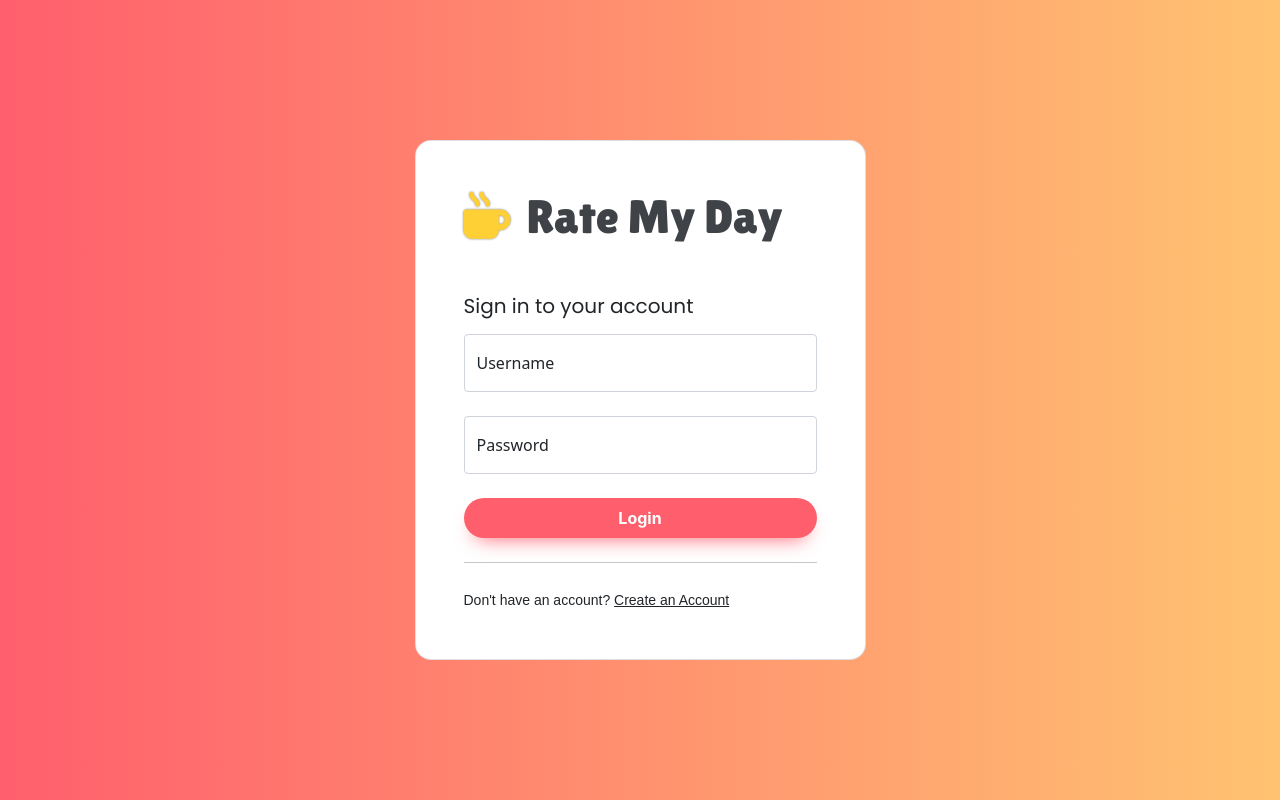
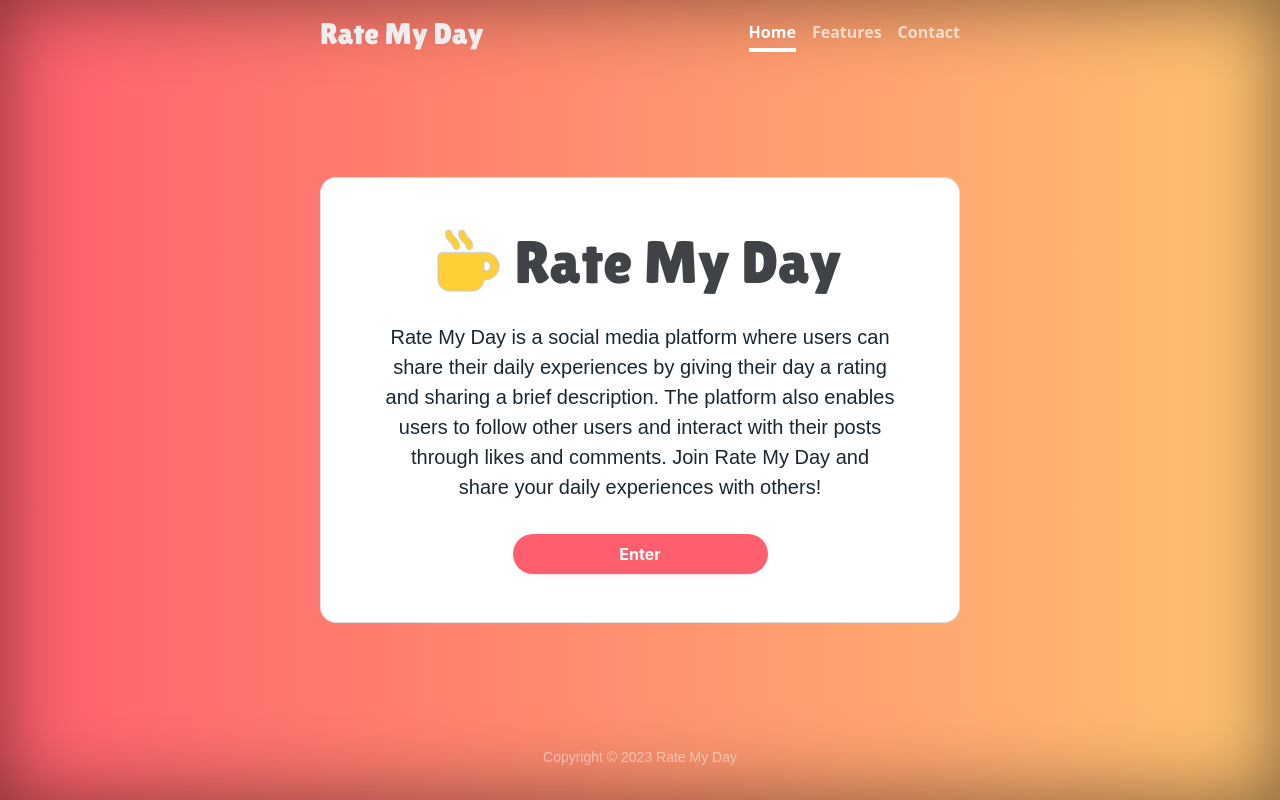
Before and after one commit to caitlinlamirez/Blog-Website, a Django app: page / in a window 1280 px wide. Run offline with Django 4.2, Linux system fonts and the light colour scheme; some libraries are stand-ins or nearby versions.

Commit message:
Added landing page

```diff
--- a/landing/static/css/style.css
+++ b/landing/static/css/style.css
@@ -1,4 +1,106 @@
+/* --------------------- LANDING PAGE --------------------------- */
+
+.lead{
+    color:#192733;
+}
+
+.btn-landing{
+    min-width: 50%;
+    background: #FF5F6D;
+    border-radius: 999px;
+    box-shadow: #FF5F6D 0 10px 10px -15px;
+    box-sizing: border-box;
+    color: #FFFFFF;
+    cursor: pointer;
+    font-family: Inter,Helvetica,"Apple Color Emoji","Segoe UI Emoji",NotoColorEmoji,"Noto Color Emoji","Segoe UI Symbol","Android Emoji",EmojiSymbols,-apple-system,system-ui,"Segoe UI",Roboto,"Helvetica Neue","Noto Sans",sans-serif;
+    font-size: 16px;
+    font-weight: 700;
+    line-height: 24px;
+    opacity: 1;
+    outline: 0 solid transparent;
+    padding: 8px 18px;
+    user-select: none;
+    -webkit-user-select: none;
+    touch-action: manipulation;
+    word-break: break-word;
+    border: 0;
+    text-decoration: none;
+    text-align: center;
+}
+
+.btn-landing:hover{
+    background: #ff7984;
+    color:#192733;
+}
+
+.landing-text {
+  box-shadow: inset 0 0 5rem rgba(0, 0, 0, .5);
+}
+
+.cover-container {
+  max-width: 42em;
+}
+
+h1.landing-logo{
+    font-family: 'Lilita One', cursive;
+    font-size:60px;
+    color:#3f4246;
+}
+
+h3.landing-logo{
+    font-family: 'Lilita One', cursive;
+    font-size:30px;
+    color:#eee;
+}
+
+.no-text-decor {
+    text-decoration: none;
+}
+
+/*
+ * Header
+ */
+
+.nav-masthead .nav-link {
+  padding: .25rem 0;
+  font-weight: 700;
+  color: rgba(255, 255, 255, 0.672);
+  background-color: transparent;
+  border-bottom: .25rem solid transparent;
+}
+
+.nav-masthead .nav-link:hover,
+.nav-masthead .nav-link:focus {
+  border-bottom-color: rgba(255, 255, 255, .25);
+}
+
+.nav-masthead .nav-link + .nav-link {
+  margin-left: 1rem;
+}
+
+.nav-masthead .active {
+  color: #fff;
+  border-bottom-color: #fff;
+}
+
+
 /* --------------------- LOG IN PAGE ---------------------------- */
+
+
+.fade-in {
+    animation: fadeInAnimation ease 1s;
+    animation-iteration-count: 1;
+    animation-fill-mode:forwards;
+}
+
+@keyframes fadeInAnimation {
+    0% {
+        opacity: 0;
+    }
+    100% {
+        opacity: 1;
+     }
+}
 
 html,
 body {
@@ -60,7 +162,7 @@ background: linear-gradient(to right, #FF5F6D, #FFC371)
 .button-34{
   background: #FF5F6D;
   border-radius: 999px;
-  box-shadow: #FF5F6D 0 10px 20px -10px;
+  box-shadow: #FF5F6D 0 10px 10px -12px;
   box-sizing: border-box;
   color: #FFFFFF;
   cursor: pointer;
@@ -74,17 +176,24 @@ background: linear-gradient(to right, #FF5F6D, #FFC371)
   user-select: none;
   -webkit-user-select: none;
   touch-action: manipulation;
-  width: 100%;
   word-break: break-word;
   border: 0;
   text-decoration: none;
+  text-align: center;
+}
+
+.btn-long{
+    width:100%;
 }
 
 .button-34:hover{
-    background: #ef959c;
+    background: #ff7984;
+    color:#192733;
 }
 
-
+.register-card-align {
+    padding-right: 12%;
+}
 
 
 /* ------------------------------------------------- */
@@ -263,7 +372,7 @@ h5{
 }
 
 a:hover{
-    color:rgba(120, 33, 134, 0.631);
+    color:rgba(255, 166, 11, 0.832);
 }
 
 
--- a/landing/templates/landing/base.html
+++ b/landing/templates/landing/base.html
@@ -16,4 +16,5 @@
             <script src="https://cdn.jsdelivr.net/npm/bootstrap@5.0.2/dist/js/bootstrap.bundle.min.js"></script>
         </body>
     </head>
+
 </html>
--- /dev/null
+++ b/landing/templates/landing/landing.html
@@ -0,0 +1,34 @@
+{% extends 'landing/base.html' %}
+{% block content%}
+<div class="d-flex h-100 text-center text-white gradient-custom landing-text">
+<div class="cover-container d-flex w-100 h-100 p-3 mx-auto flex-column">
+
+    <header class="mb-auto">
+      <div>
+        <h3 class="float-md-start mb-0 landing-logo">Rate My Day</h3>
+        <nav class="nav nav-masthead justify-content-center float-md-end">
+          <a class="nav-link active" aria-current="page" href="#">Home</a>
+          <a class="nav-link" href="#">Features</a>
+          <a class="nav-link" href="#">Contact</a>
+        </nav>
+      </div>
+    </header>
+
+    <div class="card shadow-2-strong" style="border-radius: 1rem;">
+    <div class="card-body p-5">
+        <main class="px-3">
+            <h1 class = "mb-4 landing-logo"><i class="fa-solid fa-mug-hot me-3 logo"></i>Rate My Day</h1>
+            <p class="lead">Rate My Day is a social media platform where users can share their daily experiences by giving their day a rating and sharing a brief description. The platform also enables users to follow other users and interact with their posts through likes and comments. Join Rate My Day and share your daily experiences with others!</p>
+
+            <a class="btn-landing mt-3" type="button" href="{% url 'login' %}">Enter</a>
+
+        </main>
+    </div>
+    </div>
+
+    <footer class="mt-auto text-white-50">
+      <p>Copyright &copy; <script>document.write(new Date().getFullYear())</script> Rate My Day</p>
+    </footer>
+  </div>
+</div>
+{% endblock content %}
--- a/landing/templates/landing/login.html
+++ b/landing/templates/landing/login.html
@@ -1,13 +1,13 @@
 {% extends 'landing/base.html' %}
 {% block content%}
 <section class="vh-100 gradient-custom">
-    <div class="container py-5 h-100">
+    <div class="fade-in container py-5 h-100">
       <div class="row d-flex justify-content-center align-items-center h-100">
         <div class="col-12 col-md-8 col-lg-6 col-xl-5">
           <div class="card shadow-2-strong" style="border-radius: 1rem;">
             <div class="card-body p-5">
                 <div>
-                    <h2 class = "mb-5 logo"><i class="fa-solid fa-mug-hot me-3 logo"></i>Rate My Day</h2>
+                    <h2 class = "mb-5 logo"><a class="no-text-decor" href="{% url 'landing' %}"><i class="fa-solid fa-mug-hot me-3 logo"></i>Rate My Day</a></h2>
                     <h4 class = "mb-3 logo"> Sign in to your account</h4>
                 </div>
 
@@ -19,7 +19,15 @@
                     <button type="button" class="btn-close" data-bs-dismiss="alert"></button>
                             {{message}}
                     </div>
+
+
+                    {% elif 'success' in message.tags %}
+                    <div class="alert alert-dismissible alert-success">
+                    <button type="button" class="btn-close" data-bs-dismiss="alert"></button>
+                            {{message}}
+                    </div>
                     {% endif %}
+
                 {% endfor %}
                 {% endif %}
 
@@ -37,7 +45,7 @@
                     <label for="passwordInput">Password</label>
                     </div>
 
-                    <button class="button-34" type="submit">Login</button>
+                    <button class="button-34 btn-long" type="submit">Login</button>
 
                     <hr class="my-4">
                     <span>Don't have an account?
@@ -47,8 +55,13 @@
 
             </div>
           </div>
+          <footer class="mt-4 text-white-50 text-center ">
+          <p>Copyright &copy; <script>document.write(new Date().getFullYear())</script> Rate My Day</p>
+          </footer>
         </div>
+
       </div>
     </div>
   </section>
+
 {% endblock content %}
--- a/landing/urls.py
+++ b/landing/urls.py
@@ -2,6 +2,7 @@ from django.urls import path
 from . import views
 
 urlpatterns = [
-    path('', views.login_user, name='login'),
+    path('', views.landing_view, name='landing'),
+    path('login', views.login_user, name='login'),
     path('register', views.register_user, name='register'),
 ]
--- a/landing/views.py
+++ b/landing/views.py
@@ -3,6 +3,8 @@ from django.contrib.auth import authenticate, login
 from django.contrib import messages
 from .forms import RegisterUserForm
 
+def landing_view(request):
+    return render(request, 'landing/landing.html')
 
 def login_user(request):
     if not request.user.is_authenticated:
```
Also changed, not shown: landing/templates/landing/register.html (+6 -5 lines), db.sqlite3.
